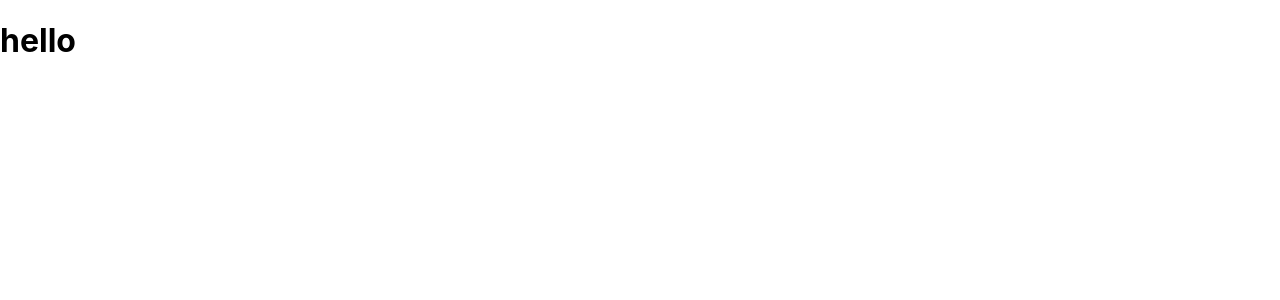
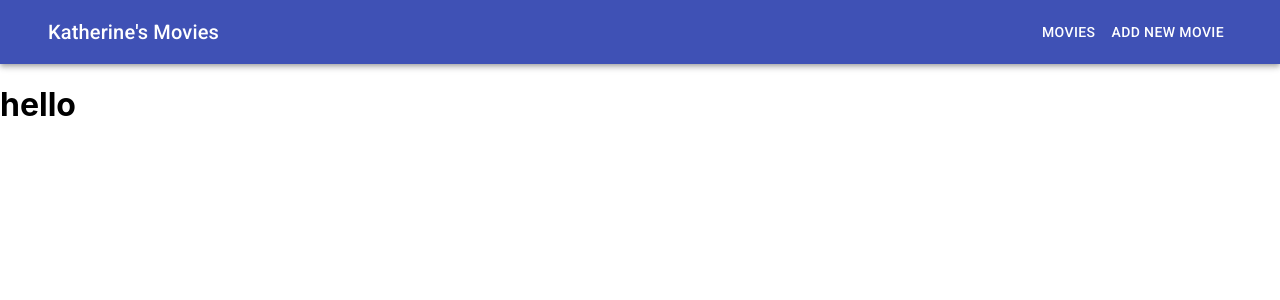
Before and after one commit to katherinejc103/phase-two-project, a React (Create React App) app: page / in a window 1280 px wide. Shown: the top 300 px of the page. Built offline with nearby package versions, Linux system fonts and the light colour scheme.

Commit message:
created webpage navbar

```diff
--- a/src/App.js
+++ b/src/App.js
@@ -1,10 +1,12 @@
 import React from 'react';
 import Home from './Components/Home';
+import NavBar from './Components/Navigation/NavBar';
 
 function App() {
   return (
     <div className="App">
-     <Home />
+      <NavBar />
+      <Home />
     </div>
   );
 }
--- /dev/null
+++ b/src/Components/Navigation/NavBar.jsx
@@ -0,0 +1,42 @@
+import React from 'react';
+import { makeStyles } from '@material-ui/core/styles';
+import { Container } from '@material-ui/core';
+import AppBar from '@material-ui/core/AppBar';
+import Toolbar from '@material-ui/core/Toolbar';
+import Typography from '@material-ui/core/Typography';
+import Button from '@material-ui/core/Button';
+
+
+const useStyles = makeStyles((theme) => ({
+  root: {
+    flexGrow: 1,
+  },
+  menuButton: {
+    marginRight: theme.spacing(2),
+  },
+  title: {
+    flexGrow: 1,
+  },
+}));
+
+const NavBar = () => {
+  const classes = useStyles();
+
+  return (
+    <div className={classes.root}>
+      <AppBar position="static">
+        <Container>
+            <Toolbar>
+            <Typography variant="h6" className={classes.title}>
+                Katherine's Movies
+            </Typography>
+            <Button color="inherit">Movies</Button>
+            <Button color="inherit">Add New Movie</Button>
+            </Toolbar>
+        </Container>
+      </AppBar>
+    </div>
+  );
+}
+
+export default NavBar;
```
